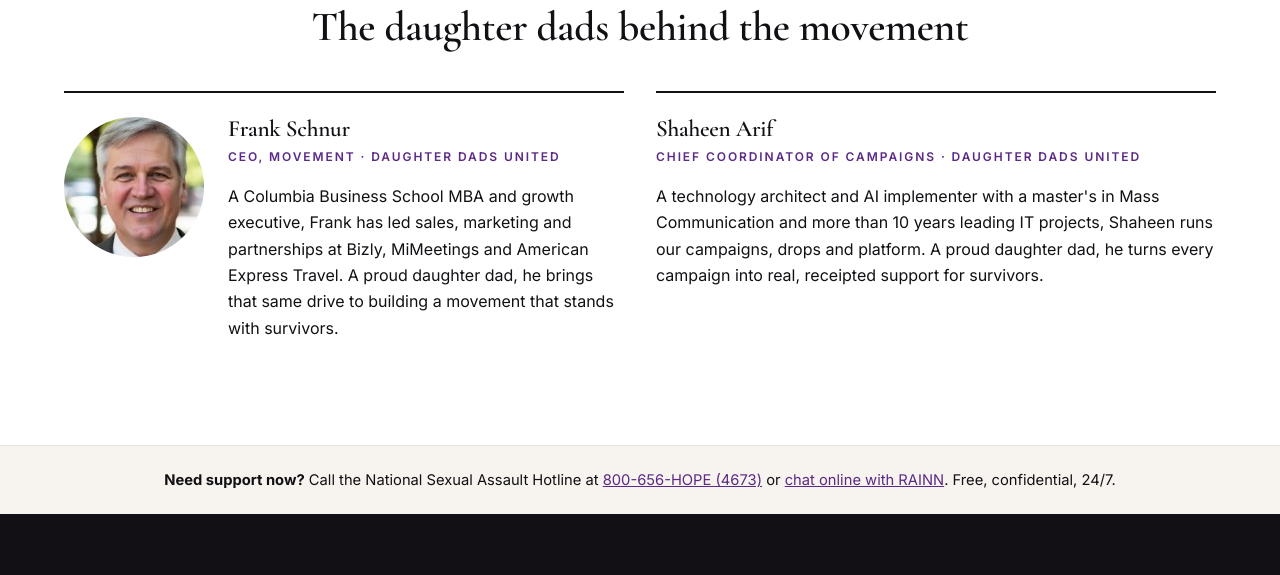
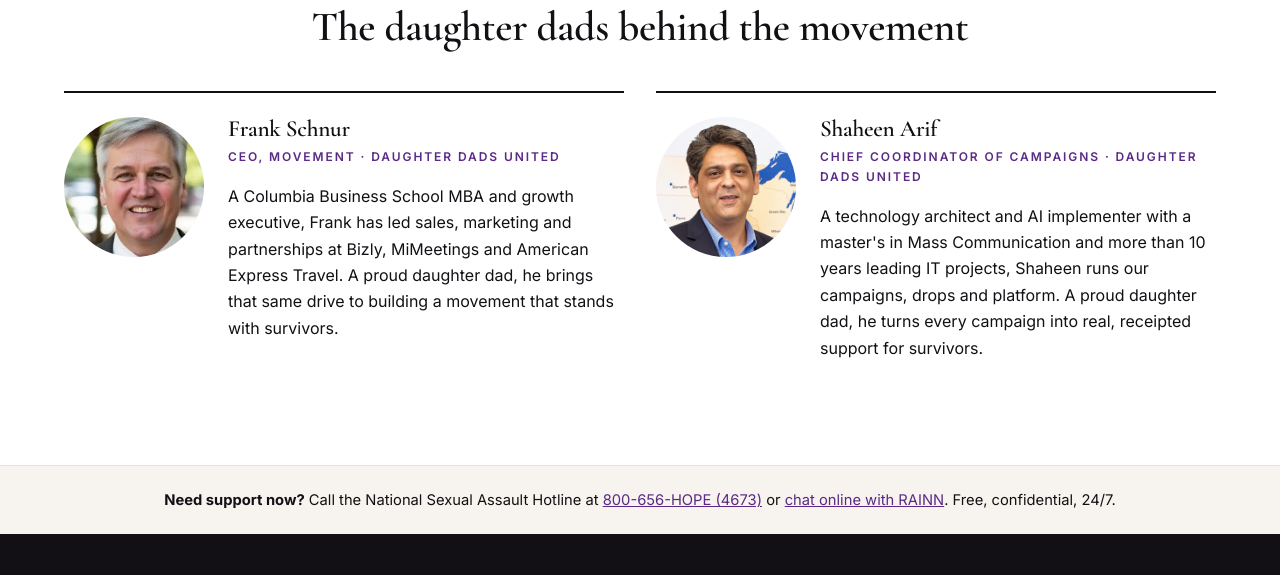
Before and after one commit to shaheenarifch-arch/daughterdadsunite, a plain HTML site: page about.html in a window 1280 px wide. Shown: the part 840-1415 px from the top of the page. Drawn offline with nearby package versions, Linux system fonts and the light colour scheme.

Commit message:
Add Shaheen Arif headshot to Who We Are team section
Co-Authored-By: Claude Opus 5.5 <noreply@anthropic.com>
Claude-Session: https://claude.ai/code/session_01Rp4Yxms7frzFXCAZGy9aRZ

```diff
--- a/about.html
+++ b/about.html
@@ -15,7 +15,7 @@
 <link rel="preconnect" href="https://fonts.googleapis.com"><link rel="preconnect" href="https://fonts.gstatic.com" crossorigin>
 <link href="https://fonts.googleapis.com/css2?family=Cormorant+Garamond:wght@500;600;700&family=Inter:wght@400;500;600;700&display=swap" rel="stylesheet">
 <link rel="stylesheet" href="styles.css">
-<script type="application/ld+json">{"@context": "https://schema.org", "@type": "Organization", "name": "Daughter Dads Unite", "url": "https://daughterdadsunite.org", "logo": "https://daughterdadsunite.org/logo.svg", "email": "hello@daughterdadsunite.org", "description": "Cause apparel made by dads for their daughters. 50% of profits donated to RAINN."}</script><script type="application/ld+json">{"@context": "https://schema.org", "@type": "Person", "name": "Frank Schnur", "jobTitle": "CEO, Movement", "worksFor": {"@type": "Organization", "name": "Daughter Dads Unite"}, "image": "https://daughterdadsunite.org/images/frank-schnur.jpg"}</script><script type="application/ld+json">{"@context": "https://schema.org", "@type": "Person", "name": "Shaheen Arif", "jobTitle": "Chief Coordinator of Campaigns", "worksFor": {"@type": "Organization", "name": "Daughter Dads Unite"}}</script>
+<script type="application/ld+json">{"@context": "https://schema.org", "@type": "Organization", "name": "Daughter Dads Unite", "url": "https://daughterdadsunite.org", "logo": "https://daughterdadsunite.org/logo.svg", "email": "hello@daughterdadsunite.org", "description": "Cause apparel made by dads for their daughters. 50% of profits donated to RAINN."}</script><script type="application/ld+json">{"@context": "https://schema.org", "@type": "Person", "name": "Frank Schnur", "jobTitle": "CEO, Movement", "worksFor": {"@type": "Organization", "name": "Daughter Dads Unite"}, "image": "https://daughterdadsunite.org/images/frank-schnur.jpg"}</script><script type="application/ld+json">{"@context": "https://schema.org", "@type": "Person", "name": "Shaheen Arif", "jobTitle": "Chief Coordinator of Campaigns", "worksFor": {"@type": "Organization", "name": "Daughter Dads Unite"}, "image": "https://daughterdadsunite.org/images/shaheen-arif.jpg"}</script>
 </head>
 <body>
 <a class="skip" href="#main">Skip to content</a>
@@ -50,6 +50,7 @@
       </div>
     </article>
     <article class="person">
+      <img src="images/shaheen-arif.jpg" alt="Shaheen Arif" width="160" height="160" loading="lazy">
       <div>
         <h3>Shaheen Arif</h3>
         <p class="role">Chief Coordinator of Campaigns &middot; Daughter Dads United</p>
```
Also changed, not shown: images/shaheen-arif.jpg (added).
